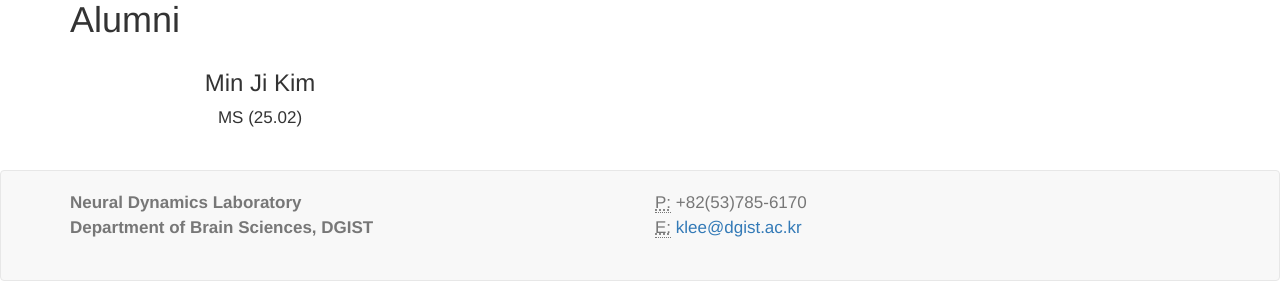
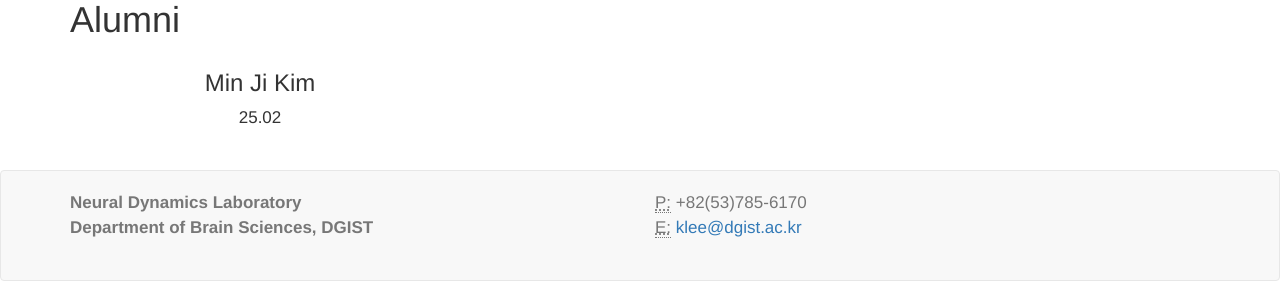
Before and after one commit to kleelab/kleelab.github.io, a Jekyll site: the page built from people.html, in a window 1280 px wide. Shown: the part 1091-1372 px from the top of the page. Built offline with Jekyll 4.4.1, drawn with Linux system fonts in a browser that asks for light colours; nearby versions of some CDN libraries; a style sheet for code colours, icons or effects is not loaded.

```diff
--- a/_data/alumni.yml
+++ b/_data/alumni.yml
@@ -1,3 +1,3 @@
 ---
 - name: Min Ji Kim
-  role: MS (25.02)
+  role: 25.02
```
